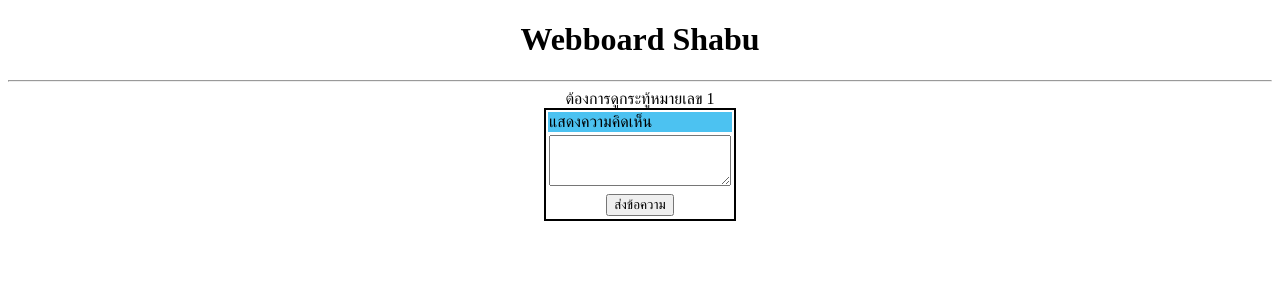
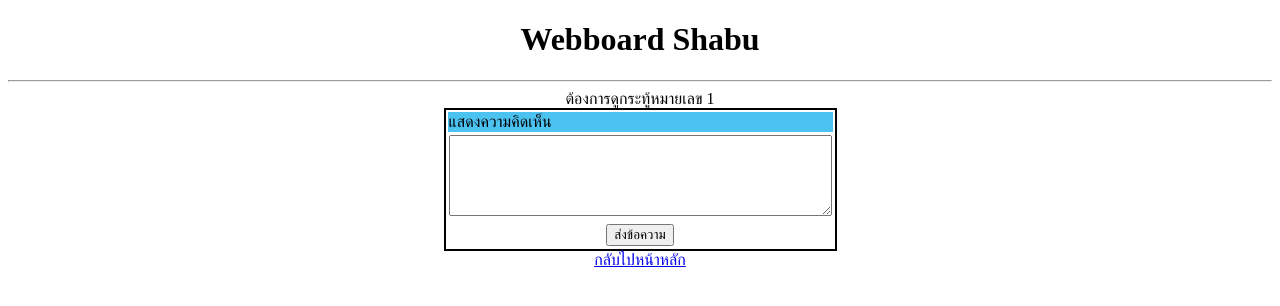
Before and after one commit to MaiRuMaiChii/Webboard_Wachi, a PHP site: the page made by post.php in a window 1280 px wide. Shown: the top 306 px of the page. Run offline with PHP 8.4, Linux system fonts and the light colour scheme.

Commit message:
Update goindex.html
Update goindex.html

```diff
--- a/post.php
+++ b/post.php
@@ -14,11 +14,11 @@
     ?>
     </div>
 
-   <table style="border: 2px solid black; width: auto;" align="center">
+   <table style="border: 2px solid black; width: 25%;" align="center">
         <tr><td colspan="2" style="background-color: rgb(76, 194, 241);">แสดงความคิดเห็น</td></tr>
-        <tr><td><textarea name="text" id="" cols="20" rows="3"></textarea></td></tr>
+        <tr><td><textarea name="text" id="" cols="45" rows="5"></textarea></td></tr>
         <tr><td colspan="2" align="center"><input type="submit" value="ส่งข้อความ" ></td></tr>
     </table>
-
+    <div style="text-align: center;"><a href="index.html">กลับไปหน้าหลัก</a></div>
 </body>
 </html>
```
